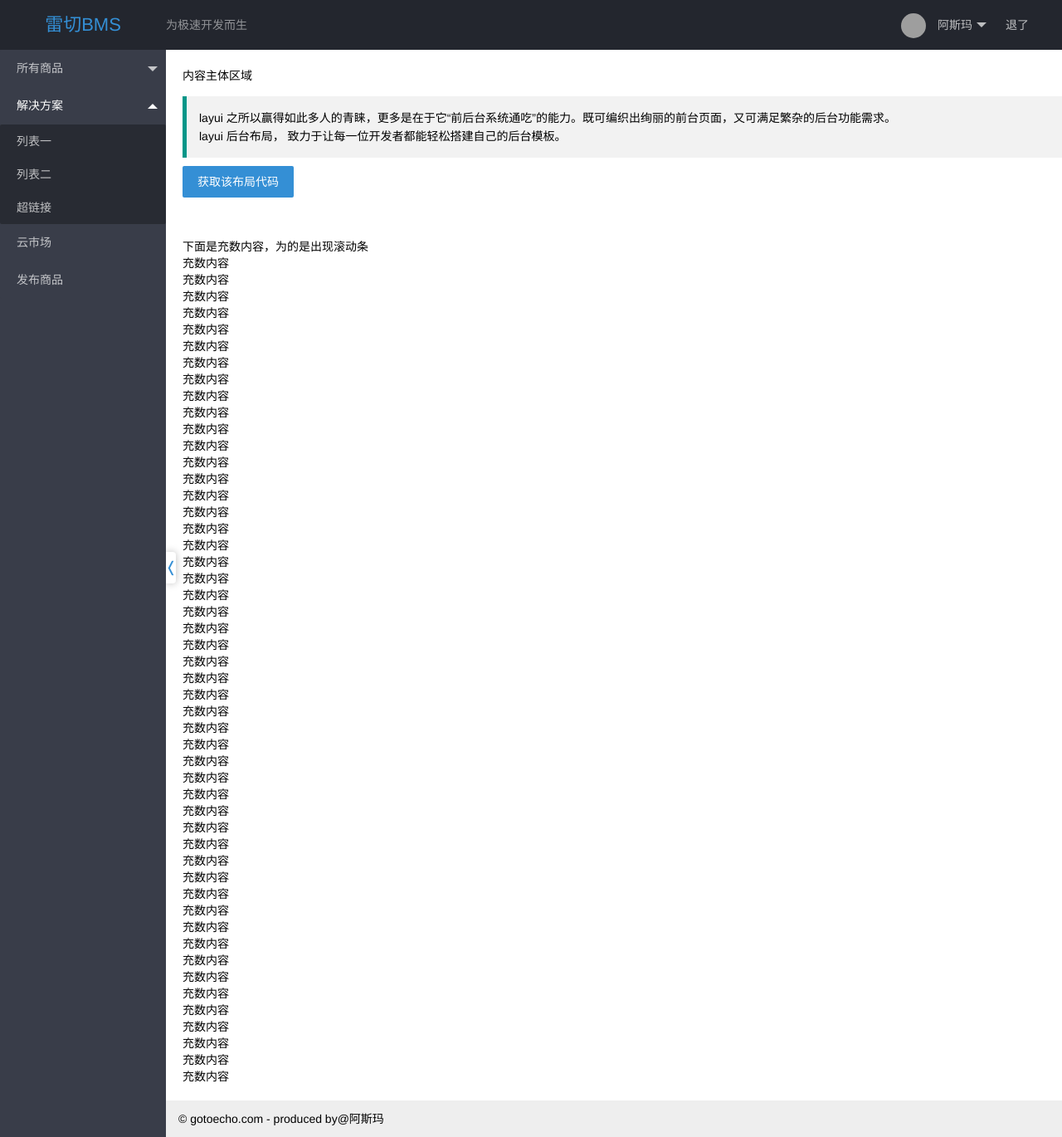
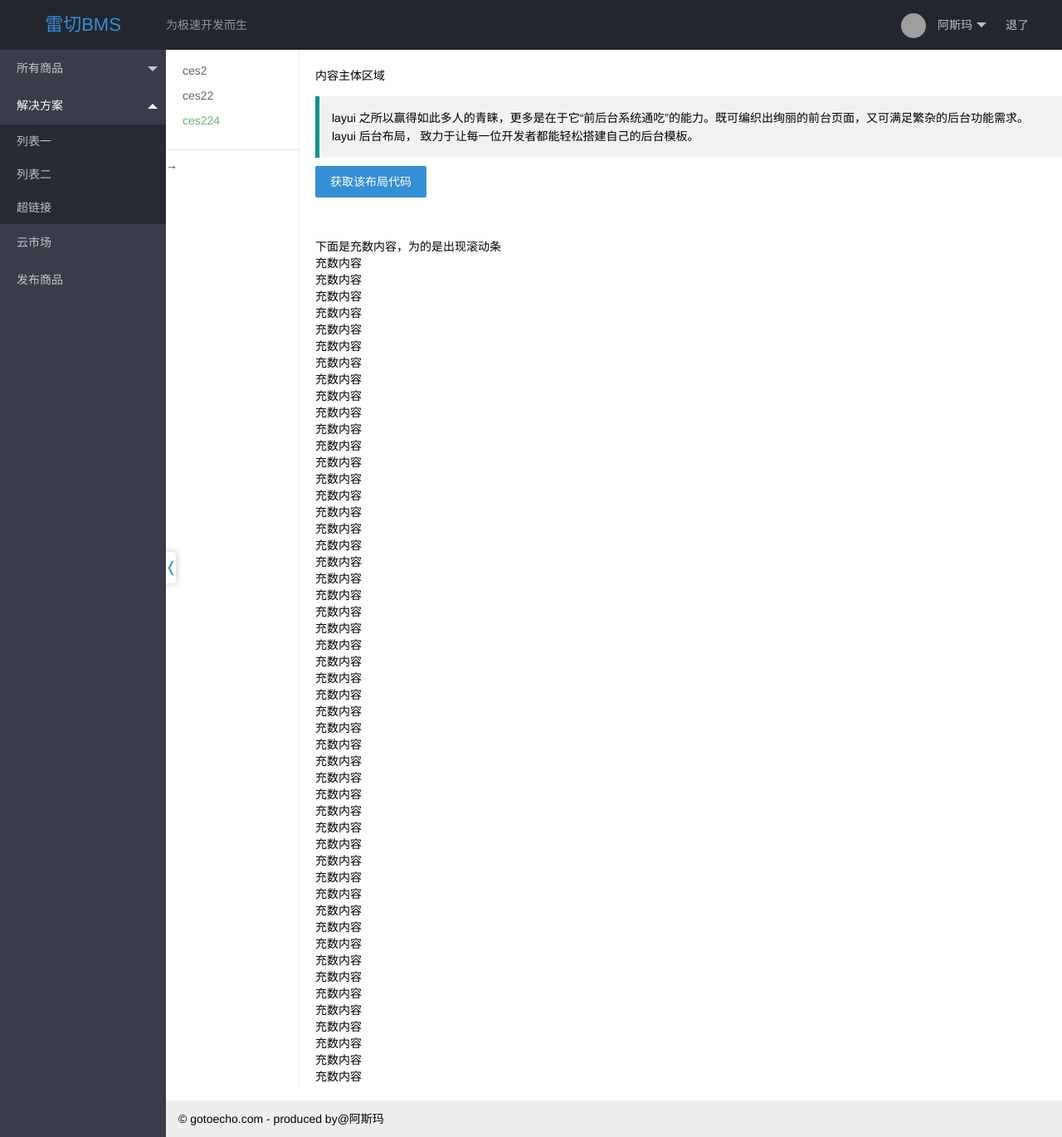
Before and after one commit to iAsuma/leiqie, a PHP site: page /DbName/Application/Home/View/Public/base.html in a window 1280 px wide; the page is wider, and only the part inside the window is pictured. Shown: that part at 83% size. Run offline with PHP 8.4, Linux system fonts and the light colour scheme; grey boxes are pictures that could not be loaded.

Commit message:
ui change\

```diff
--- a/Application/Home/View/Public/base.html
+++ b/Application/Home/View/Public/base.html
@@ -28,7 +28,7 @@
     <ul class="layui-nav layui-layout-right">
       <li class="layui-nav-item">
         <a href="javascript:;">
-          <img src="http://t.cn/RCzsdCq" class="layui-nav-img">
+          <img src="http://t.cn/Rm1AbTC" class="layui-nav-img">
           阿斯玛
         </a>
         <dl class="layui-nav-child">
@@ -67,11 +67,32 @@
     </div>
   </div>
 
+  <style type="text/css">
+    .layui-body{overflow-y: scroll;left: 360px}
+  </style>
+  <div class="layui-side layui-side-child">
+    <div class="layui-side-scroll">
+      <ul class="layui-nav layui-nav-tree">
+        <li class="layui-nav-item">
+          <a href="">ces2</a>
+        </li>
+        <li class="layui-nav-item">
+          <a href="">ces22</a>
+        </li>
+        <li class="layui-nav-item layui-this">
+          <a href="">ces224</a>
+        </li>
+      </ul>
+      <hr>
+      <a href="">→</a>
+    </div>
+  </div>
+
   <div class="asuma-icon-item">
     <i class="iconfont icon-arrow-left"></i>
   </div>
 
-  <div class="layui-body">
+  <div class="layui-body layui-anim layui-anim-upbit">
     <!-- 内容主体区域 -->
     <div class="layui-container">
 
@@ -118,17 +139,29 @@ layui.use('element', function(){
     $(this).children('i').toggleClass('icon-arrow-right');
     $(this).children('i').toggleClass('icon-arrow-left');
     //这里定义一个全局变量来方便判断动画收缩的效果,也就是放在最外面
+    var side_len = $('body').find('.layui-side-child').length;
     if(i==0){
       $(this).animate({left:'0px'});
-      $(".layui-side").animate({width:'toggle'});
-      $(".layui-body").animate({left:'0px'});
+      $(".layui-bg-black").animate({width:'toggle'});
       $(".layui-footer").animate({left:'0px'});
+
+      if(side_len > 0){
+        $(".layui-side-child").animate({left:'0px'});
+        $(".layui-body").animate({left:'160px'});
+      }else{
+        $(".layui-body").animate({left:'0px'});
+      }
       i++;
     }else{
       $(this).animate({left:'200px'});
-      $(".layui-side").animate({width:'toggle'});
-      $(".layui-body").animate({left:'200px'});
+      $(".layui-bg-black").animate({width:'toggle'});
       $(".layui-footer").animate({left:'200px'});
+      if(side_len > 0){
+        $(".layui-side-child").animate({left:'200px'});
+        $(".layui-body").animate({left:'360px'});
+      }else{
+        $(".layui-body").animate({left:'200px'});
+      }
       i--;
     }
   });
--- a/Public/css/base.css
+++ b/Public/css/base.css
@@ -1,3 +1,33 @@
+.asuma-head-ad{position:relative;left:200px;line-height:60px;color: rgba(255,255,255,.5)}
+
+/* 菜单展开和缩起 */
+.layui-bg-black{z-index: 1000}
+.asuma-icon-item{box-shadow:0 0 10px #bdbdbd;background:#fff;border-radius:0 4px 4px 0;cursor:pointer;display:block!important;margin-top:-20px;position:fixed;z-index:999;top:50%;left:200px;height:38px;overflow:hidden;width:12px}
+.asuma-icon-item i{font-size:20px;color:#348FD5;position:relative;top:8px;left:-4px}
+.asuma-icon-item.blue{background:#348FD5;}
+.asuma-icon-item.blue i{color:#fff}
+
+/* 子侧边 */
+.layui-side-child{width: 160px!important; left: 200px; bottom: 60px!important; border-right: 1px solid #eee; background-color: #fff;}
+.layui-side-child .layui-side-scroll{width: 170px;}
+.layui-side-child .layui-nav{padding: 10px 0; width: 160px; border-radius: 0; background: none}
+.layui-side-child .layui-nav-child{border-radius: 0;}
+.layui-side-child .layui-nav .layui-nav-title a,
+.layui-side-child .layui-nav .layui-nav-title a:hover,
+.layui-side-child .layui-nav-itemed>a{color: #666 !important;}
+.layui-side-child .layui-nav-itemed .layui-nav-child{margin-bottom: 10px; background: none !important;}
+.layui-side-child .layui-nav .layui-nav-item a{height: 30px; line-height: 30px; color: #666;}
+.layui-side-child .layui-nav .layui-nav-item a:hover{background: none !important;}
+.layui-side-child .layui-nav .layui-nav-child a{color: #999 !important;}
+.layui-side-child .layui-nav .layui-nav-more{display: none;}
+.layui-side-child .layui-nav-tree .layui-this,
+.layui-side-child .layui-nav-tree .layui-this>a,
+.layui-side-child .layui-nav-tree .layui-nav-child dd.layui-this,
+.layui-side-child .layui-nav-tree .layui-nav-child dd.layui-this a{background: none; color: #5FB878 !important;}
+.layui-side-child .layui-nav .layui-nav-child a:hover{color: #009688 !important}
+.layui-side-child .layui-nav-bar{background-color: #5FB878;}
+
+/* 框架css重写 */
 .layui-layout-admin .layui-logo{color: #348FD5;font-size: 22px;}
 .layui-nav .layui-this:after,.layui-nav-bar,.layui-nav-child dd .layui-this,.layui-nav-tree .layui-nav-bar,.layui-nav-tree .layui-nav-child a.layui-this,.layui-nav-tree .layui-nav-itemed:after{background:#348FD5;color:#fff}
 .layui-nav-tree .layui-nav-child dd.layui-this, .layui-nav-tree .layui-nav-child dd.layui-this a, .layui-nav-tree .layui-this, .layui-nav-tree .layui-this > a, .layui-nav-tree .layui-this > a:hover{background-color:#348FD5;}
@@ -5,11 +35,3 @@
 .layui-btn{background:#348FD5;}
 
 .layui-container{margin: 0;padding: 20px;}
-.asuma-head-ad{position:relative;left:200px;line-height:60px;color: rgba(255,255,255,.5)}
-
-/* 菜单展开和缩起 */
-.layui-side{z-index: 1000}
-.asuma-icon-item{box-shadow:0 0 10px #bdbdbd;background:#fff;border-radius:0 4px 4px 0;cursor:pointer;display:block!important;margin-top:-20px;position:fixed;z-index:999;top:50%;left:200px;height:38px;overflow:hidden;width:12px}
-.asuma-icon-item i{font-size:20px;color:#348FD5;position:relative;top:8px;left:-4px}
-.asuma-icon-item.blue{background:#348FD5;}
-.asuma-icon-item.blue i{color:#fff}
```
